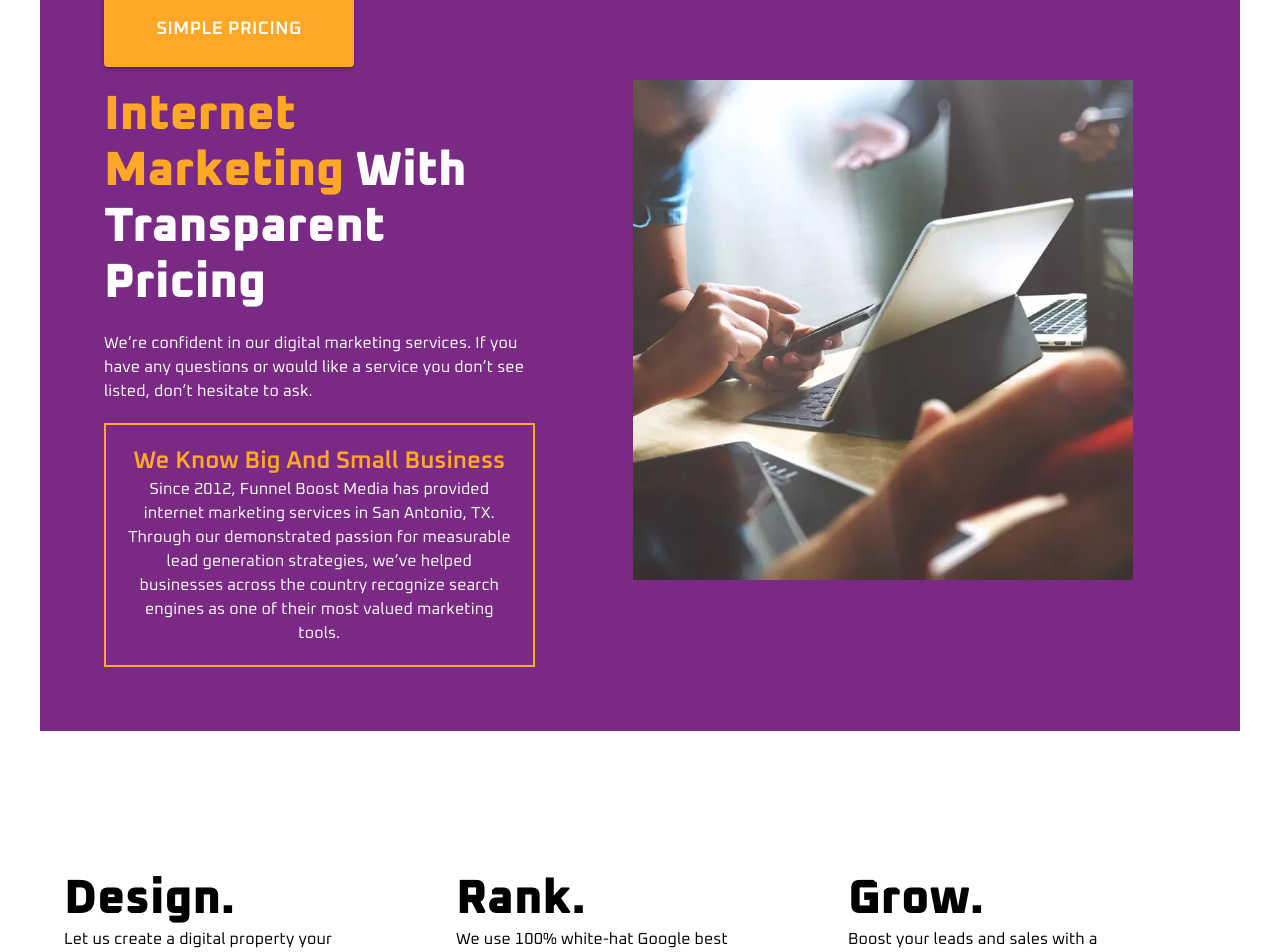
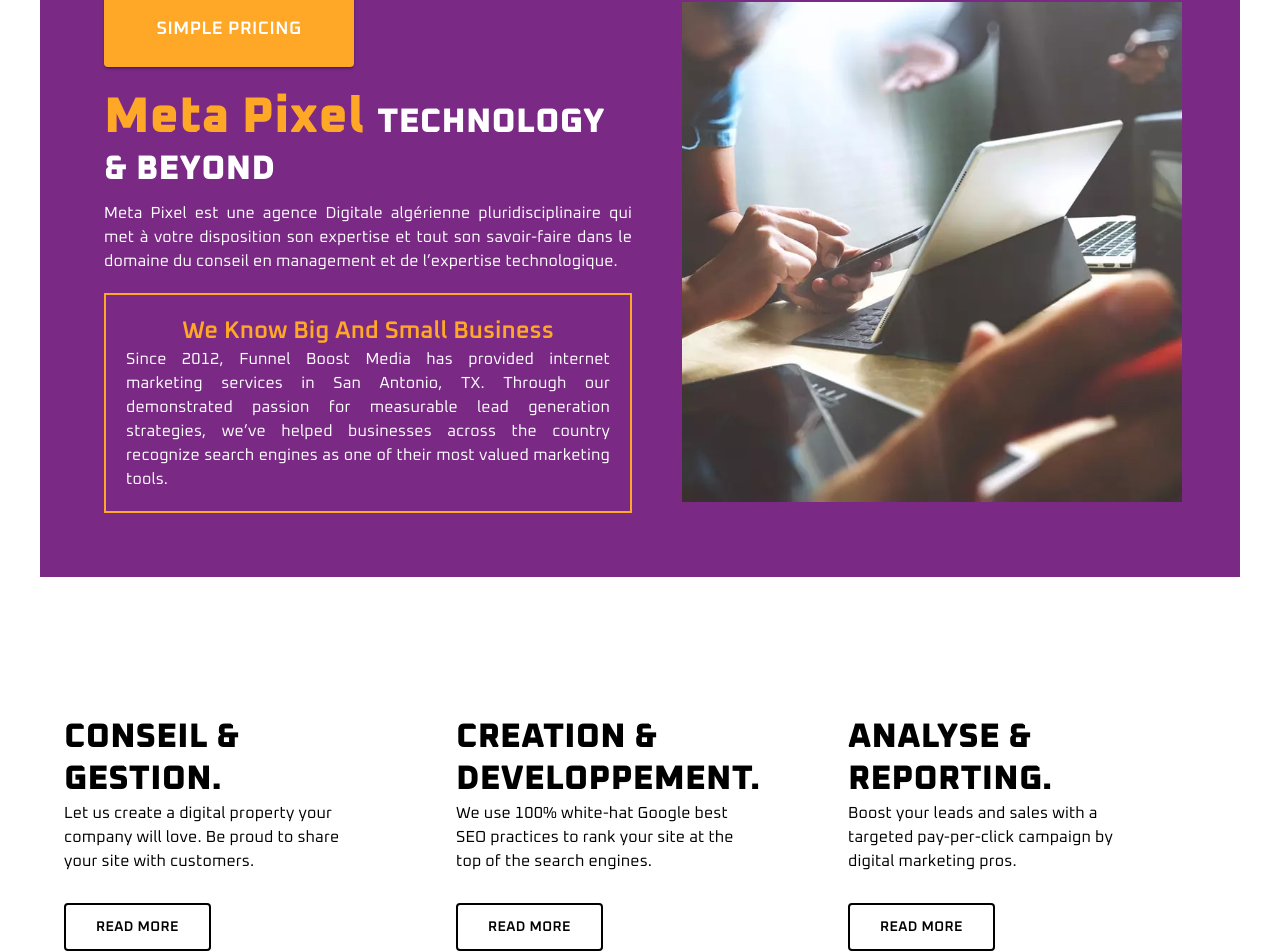
Before and after one commit to rafik-bell/Metapixel, a Next.js app: page / in a window 1280 px wide. Shown: the part 977-1929 px from the top of the page. Built offline with nearby package versions, Linux system fonts and the light colour scheme.

Commit message:
discreption meta pixel

```diff
--- a/src/component/Home/Homepart0.tsx
+++ b/src/component/Home/Homepart0.tsx
@@ -24,7 +24,7 @@
         height={480}
 
       />
-      <Typography fontWeight='700' fontFamily='Titre'  sx={{color:"white",textAlign:'center', fontSize:{xs:25,md:45},marginTop:{xs:'-50%',md:'-20%'},zIndex:1,minHeight:{xs:'200px',md:'0px'}}}>Award-Winning Digital Marketing Agency<br></br>
+      <Typography fontWeight='700' fontFamily='Titre'  sx={{color:"white",textAlign:'center', fontSize:{xs:25,md:45},marginTop:{xs:'-50%',md:'-20%'},zIndex:1,minHeight:{xs:'200px',md:'0px'}}}>Award-Winning Meta Pixel<br></br>
 We Love Website Design, SEO & PPC</Typography>
 
     </Box>
--- a/src/component/Home/Homepart1.tsx
+++ b/src/component/Home/Homepart1.tsx
@@ -11,7 +11,7 @@
   return (
     <Container data-aos="fade-up" sx={{backgroundColor:'var(--eminence)', paddingY:"5%", marginBottom:"100px", color:'white'}}>
         <Grid container spacing={2}>
-  <Grid item  lg={5} >
+  <Grid item  lg={6} >
     <Box sx={{paddingLeft:{md:'40px',sx:'0px'}}}>
         <Button  variant='contained'
          sx={{backgroundColor:'var(--orange)',
@@ -21,18 +21,18 @@
         SIMPLE PRICING
         </Button>
 
-<Typography mb='20px' mt='20px' variant='h3' fontFamily='Titre'><span style={{color:"var(--orange)"}}> Internet Marketing </span> With Transparent Pricing</Typography>
-<Typography mb='20px' fontFamily='Text'>We’re confident in our digital marketing services. If you have any questions or would like a service you don’t see listed, don’t hesitate to ask.</Typography>
+<Typography mb='10px' mt='20px' variant='h4' fontFamily='Titre'><span style={{fontSize:50,color:"var(--orange)"}}> Meta Pixel </span>TECHNOLOGY & BEYOND</Typography>
+<Typography mb='20px' fontFamily='Text' textAlign='justify'>Meta Pixel est une agence Digitale algérienne pluridisciplinaire qui met à votre disposition son expertise et tout son savoir-faire dans le domaine du conseil en management et de l’expertise technologique. </Typography>
 <Box sx={{textAlign:'center',
 padding:'20px' ,
 border:'2px solid var(--orange)'}}>
 <Typography variant='h5' color="var(--orange)"  fontFamily='Sous-titre'>We Know Big And Small Business</Typography>
 
-<Typography  fontFamily='Text' >Since 2012, Funnel Boost Media has provided internet marketing services in San Antonio, TX. Through our demonstrated passion for measurable lead generation strategies, we’ve helped businesses across the country recognize search engines as one of their most valued marketing tools.</Typography>
+<Typography  fontFamily='Text'  textAlign='justify' >Since 2012, Funnel Boost Media has provided internet marketing services in San Antonio, TX. Through our demonstrated passion for measurable lead generation strategies, we’ve helped businesses across the country recognize search engines as one of their most valued marketing tools.</Typography>
 </Box>
 </Box>
 </Grid>
-<Grid item sx={gridstyle}  lg={7}>
+<Grid item sx={gridstyle}  lg={6}>
 
 <Image
         src="/shutterstock.png"
--- a/src/component/Home/Homepart2.tsx
+++ b/src/component/Home/Homepart2.tsx
@@ -19,14 +19,14 @@
         <Grid  data-aos="fade-up" container spacing={3}>
   <Grid item xs={12} md={4} >
     <Box sx={{width:'300px',marginY:'40px'}}>
-    <Typography  variant='h3' fontFamily='Titre'>Design.</Typography>
+    <Typography  variant='h4' fontFamily='Titre'>CONSEIL & GESTION.</Typography>
     <Typography fontFamily='Text'>Let us create a digital property your company will love. Be proud to share your site with customers. </Typography>
     <Button sx={bottonstyle}>Read More</Button>
     </Box>
   </Grid>
   <Grid item xs={12} md={4}>
     <Box sx={{width:'300px',marginY:'40px'}}>
-  <Typography fontFamily='Titre' variant='h3'>Rank.</Typography>
+  <Typography fontFamily='Titre' variant='h4'>CREATION & DEVELOPPEMENT.</Typography>
     <Typography fontFamily='Text'>We use 100% white-hat Google best SEO practices to rank your site at the top of the search engines. </Typography>
     <Button sx={bottonstyle}>Read More</Button>
     </Box>
@@ -34,7 +34,7 @@
   </Grid>
   <Grid item xs={12} md={4}>
     <Box  sx={{width:'300px',marginY:'40px'}}>
-  <Typography fontFamily='Titre'  variant='h3'>Grow.</Typography>
+  <Typography fontFamily='Titre'  variant='h4'>ANALYSE & REPORTING.</Typography>
     <Typography fontFamily='Text'>Boost your leads and sales with a targeted pay-per-click campaign by digital marketing pros. </Typography>
     <Button sx={bottonstyle}>Read More</Button>
     </Box>
--- a/src/component/Navbar.tsx
+++ b/src/component/Navbar.tsx
@@ -44,7 +44,7 @@
   fontFamily:"Sous-titre",
   '&:hover': {
     textDecoration:'none',
-    color :'#ffa726',
+    color :'var(--Dark_Charcoal)',
 
 
 },
@@ -136,7 +136,7 @@
         <MenuItem onClick={handleClose}><Link href='\'  sx={linkStyles_in_menu}>Branding</Link></MenuItem>
         <MenuItem onClick={handleClose}><Link href='\'  sx={linkStyles_in_menu}>Development</Link></MenuItem>
 
-        <Button variant='contained' sx={{bgcolor:'#ffa726'}}>Login<NavigationIcon></NavigationIcon></Button>
+        <Button variant='contained' sx={{bgcolor:'var(--eminence)' }}>Login<NavigationIcon></NavigationIcon></Button>
       </Menu>
 
 
```
